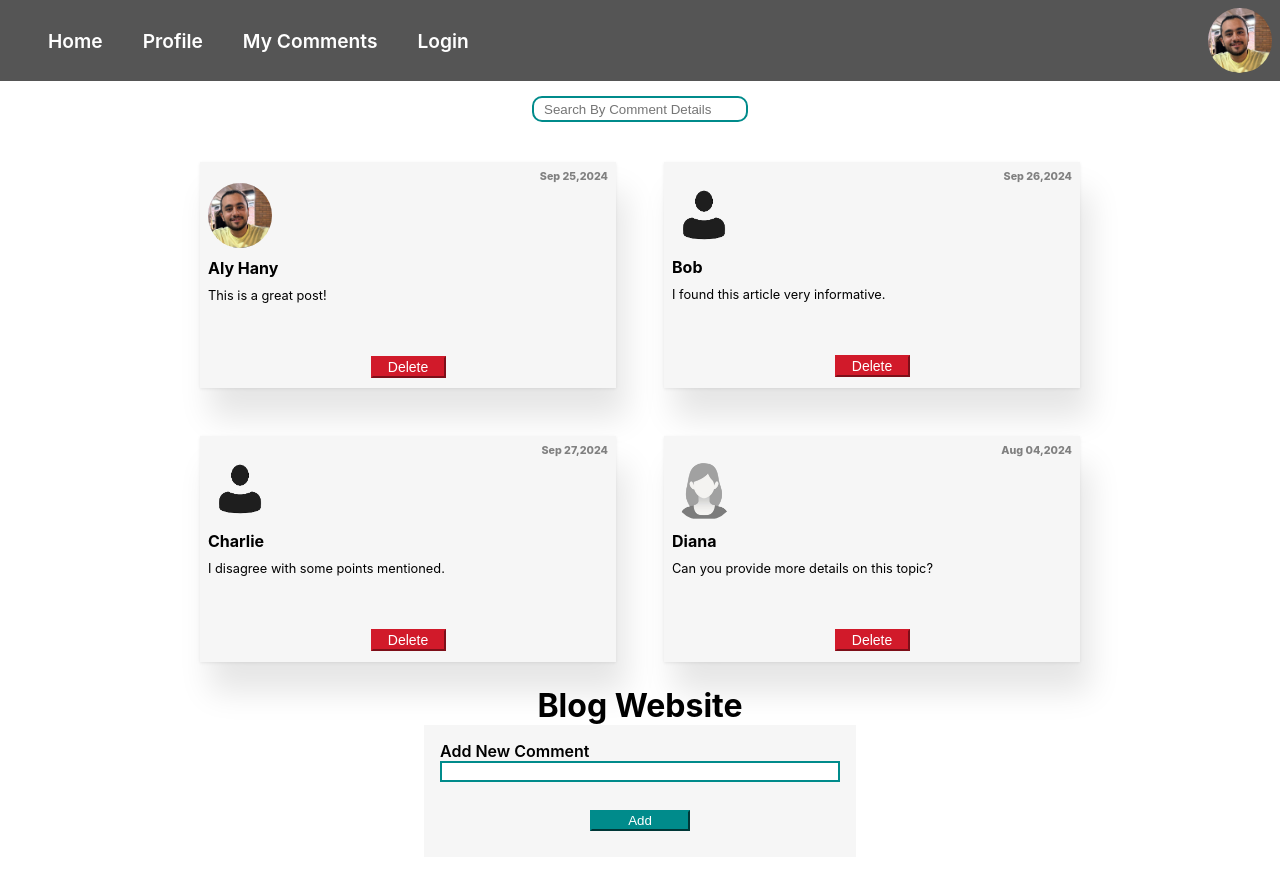
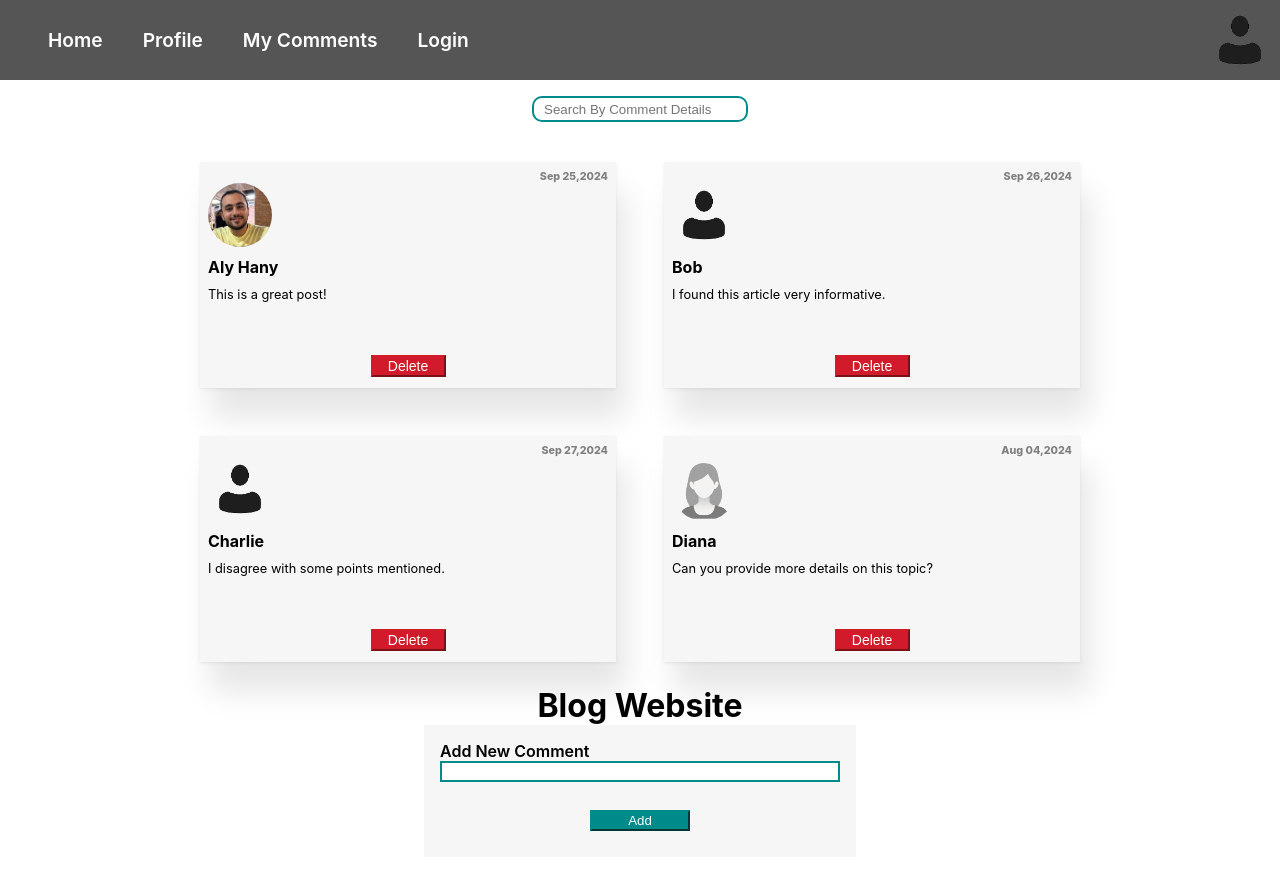
Before and after one commit to JEE18BI/ReactBlogWebsite, a React (Create React App) app: page / in a window 1280 px wide. Shown: the top 870 px of the page. Built offline with nearby package versions, Linux system fonts and the light colour scheme; no server answers.

Commit message:
Get User Data From Api To App

```diff
--- a/src/App.jsx
+++ b/src/App.jsx
@@ -1,6 +1,6 @@
 import Header from './Components/Header/Header.jsx';
 import img1 from './Images/AlyHany.jpg';
-import {useState} from 'react';
+import {useState,useEffect} from 'react';
 import InputForm from './Components/InputForm/InputForm.jsx';
 import SearchBar from './Components/SearchBar/SearchBar.jsx';
 import '../src/App.css';
@@ -40,6 +40,14 @@ const data = [
 export function App() {
   const [comments, setComments] = useState(data);
   const [FilterData,setFilterData]=useState(comments);
+  const [user,setUser]=useState("");
+  useEffect(()=>{
+    fetch("http://localhost:3004/LoggedInUser")
+    .then((data)=> data.json())
+    .then((fetchedData)=> {
+      setUser(fetchedData)
+    }).catch((error) => console.error('Error fetching data:', error));
+  },[])
   const deleteComment=(deletedId)=>{
     setComments(prevState => (prevState.filter(el => (el.id !== deletedId))))
     setFilterData(prevState => (prevState.filter(el => (el.id !== deletedId))))
@@ -50,11 +58,11 @@ export function App() {
   }
   return(
    <div className="App">
-    <Header src={img1}/>
+    <Header src={user.src}/>
 
   <SearchBar setFilterData={setFilterData} className="SearchComponent" deleteFunction={deleteComment} FilterData={FilterData} comments={comments}/>
     <h1 className="Title">Blog Website</h1>
- <InputForm setComment={setComments} setFilterData={setFilterData} comments={comments}/>
+ <InputForm setComment={setComments} setFilterData={setFilterData} comments={comments} user={user}/>
    </div>
   )
 
--- a/src/Components/Avatar/Avatar.css
+++ b/src/Components/Avatar/Avatar.css
@@ -3,6 +3,7 @@ img{
 }
 .CommentImage{
     width: 4em;
+    height:4em;
     border-radius:50%;
 
 }
--- a/src/Components/Header/Header.jsx
+++ b/src/Components/Header/Header.jsx
@@ -1,7 +1,6 @@
 import Avatar from '../Avatar/Avatar.jsx'
 import './Header.css';
 const Header = ({src}) => {
-
   return (
     <div className="Header">
       <li className="NavBar">
--- a/src/Components/InputForm/InputForm.jsx
+++ b/src/Components/InputForm/InputForm.jsx
@@ -1,19 +1,11 @@
 
-import  {useRef,useEffect,useState}  from 'react';
+import  {useRef}  from 'react';
 import './InputForm.css';
-import img1 from '../../Images/AlyHany.jpg';
-const InputForm = ({setComment,setFilterData,comments}) => {
-  console.log("render");
-    let refComment =useRef();
-    const [user,setUser]=useState("");
-    useEffect(()=>{
-      fetch("http://localhost:3004/LoggedInUser")
-      .then((data)=> data.json())
-      .then((fetchedData)=> {
-           setUser(fetchedData)
-      }).catch((error) => console.error('Error fetching data:', error));
- },[])
-    const refHandler =()=>{
+const InputForm = ({setComment,setFilterData,user}) => {
+
+console.log(user);
+  let refComment =useRef();
+  const refHandler =()=>{
         if(refComment.current.value!=="" ){
             const today = new Date();
             const options = { year: 'numeric', month: 'short', day: '2-digit' };
@@ -24,7 +16,7 @@ const InputForm = ({setComment,setFilterData,comments}) => {
                 Comment:refComment.current.value,
                 UserName:user.userName,
                 Date:dateString,
-                src:user.img,
+                src:user.src,
                 Gender:user.gender
 
               }
@@ -44,7 +36,6 @@ const InputForm = ({setComment,setFilterData,comments}) => {
         <label htmlFor="Comment">Add New Comment</label>
      <input id="Comment" ref={refComment} maxLength={200}/>
      <button className="FormButton" onClick={refHandler}>Add</button>
-
     </div>
   )
 }
```
